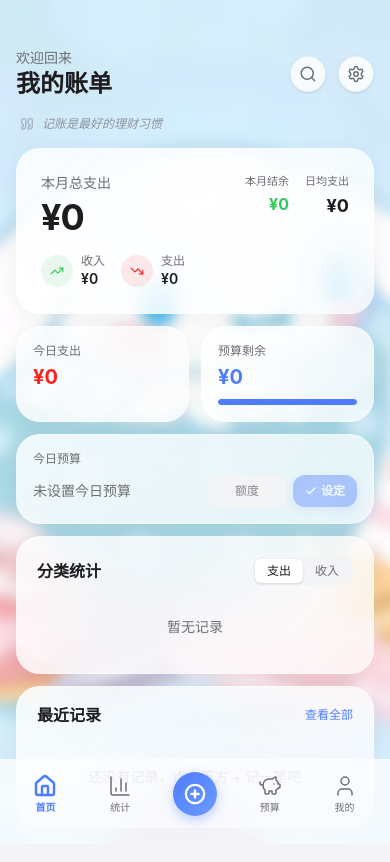
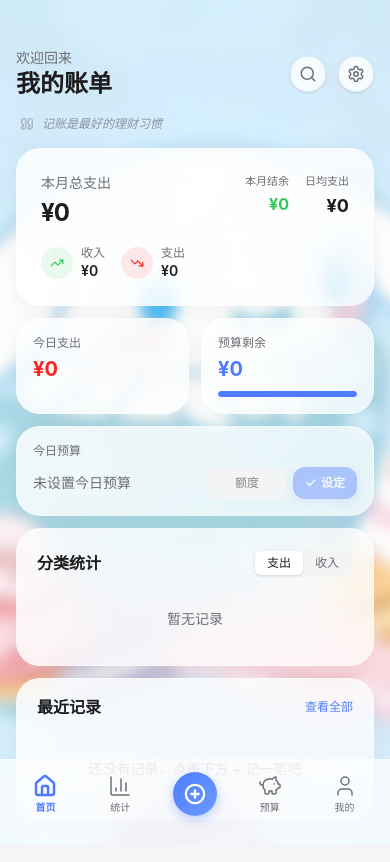
Before and after one commit to zjy1020/Daily-Statistics, a React (Vite) app: page / in a window 390 px wide. Shown: the top 862 px of the page. Built offline with nearby package versions, Linux system fonts and the light colour scheme.

Commit message:
fix: 本月总支出金额过长时与结余重叠的问题，移动端金额字号自适应

```diff
--- a/src/pages/Dashboard.tsx
+++ b/src/pages/Dashboard.tsx
@@ -341,15 +341,15 @@ export default function Dashboard() {
 
             {/* Month Overview Card */}
       <div className="apple-card p-6 mb-3">
-        <div className="flex items-start justify-between mb-4">
-          <div className="min-w-0">
+        <div className="flex items-start justify-between gap-4 mb-4">
+          <div className="min-w-0 max-w-full">
             <p className="text-sm text-apple-subtext dark:text-apple-dark-subtext mb-1">本月总支出</p>
-            <p className="text-4xl font-bold text-apple-text dark:text-apple-dark-text"
+            <p className="text-2xl sm:text-4xl font-bold text-apple-text dark:text-apple-dark-text"
               style={{ fontWeight: 700, letterSpacing: -1 }}>
               {formatCurrency(monthExpense)}
             </p>
           </div>
-          <div className="flex gap-4 shrink-0">
+          <div className="flex gap-4 shrink-0 self-start">
             <div className="text-right">
               <p className="text-[11px] text-apple-subtext mb-0.5">本月结余</p>
               <p className={`text-base font-bold ${balance >= 0 ? 'text-income' : 'text-expense'}`}
```
